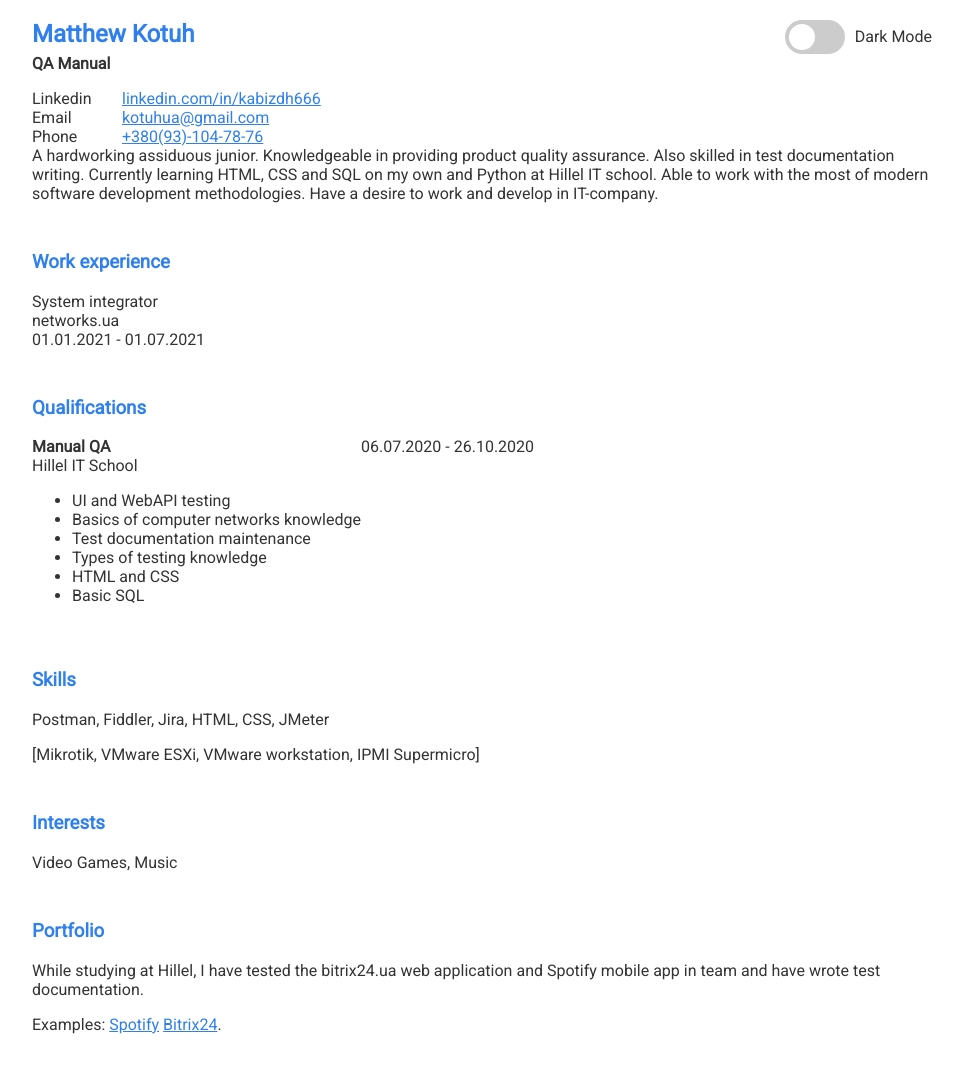
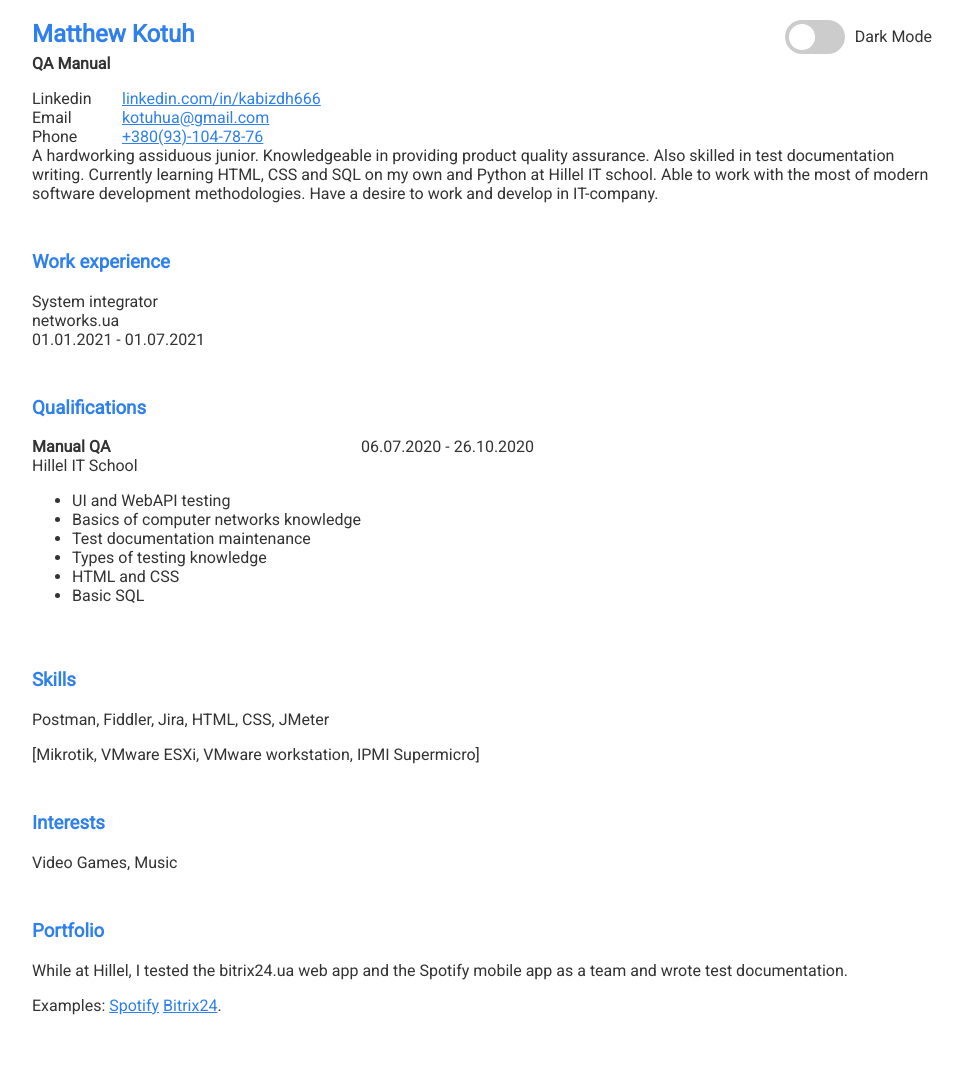
Before and after one commit to kabizdh666/kabizdh666.github.io, a plain HTML site: page index.html in a window 1280 px wide. Shown: the whole page, without its empty margins (158-1121 px from the left). Drawn offline with Linux system fonts and the light colour scheme.

Commit message:
Update index.html
portf

```diff
--- a/index.html
+++ b/index.html
@@ -110,8 +110,7 @@
   <section>
     <h3>Portfolio</h3>
     <div>
-      <p>While studying at Hillel, I have tested the bitrix24.ua web application
-      and Spotify mobile app in team and have wrote test documentation.</p> <p>Examples: <a href="Spotify v2.0.xlsx" target="_self" >Spotify</a>
+      <p>While at Hillel, I tested the bitrix24.ua web app and the Spotify mobile app as a team and wrote test documentation.</p> <p>Examples: <a href="Spotify v2.0.xlsx" target="_self" >Spotify</a>
         <a href="Bitrix24.xlsx" target="_self" >Bitrix24</a>.</p>
 
     </div>
```
